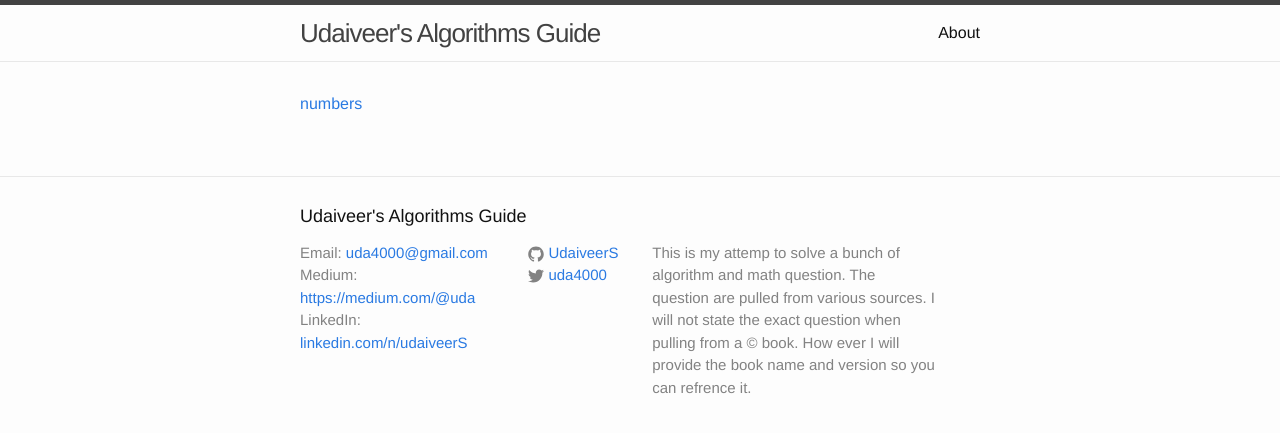
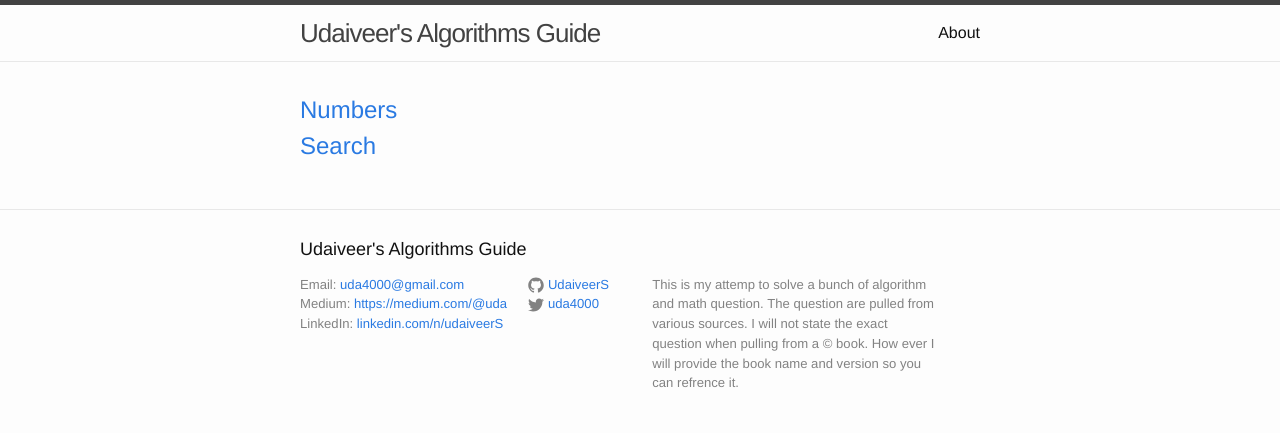
Before and after one commit to udaiveerS/Algorithms-Guide, a Jekyll site: the page built from index.html, in a window 1280 px wide. Shown: the top 433 px of the page. Built offline with Jekyll 4.4.1, drawn with Linux system fonts in a browser that asks for light colours.

Commit message:
added categories for problems

```diff
--- a/stylesheets/posts.css
+++ b/css/posts.css
@@ -2,6 +2,10 @@
     margin-bottom: 0px !important;
 }
 
-.small-font-link {
+.footer-col-wrapper {
   font-size: .82em !important;
 }
+
+.problem-category {
+	font-size: 1.5em;
+}
--- a/index.html
+++ b/index.html
@@ -5,20 +5,32 @@ layout: default
 <div class="home">
 
   <ul class="post-list">
+    <!-- Numbers category  -->
     <li >
-        <a href="#numbers" data-toggle="collapse"> numbers </a>
+        <a href="#numbers" class="problem-category" data-toggle="collapse"> Numbers </a>
     </li>
       <ul id="numbers" class="collapse">
-      {% for post in site.posts %}
-        <li>
-          <!-- <span class="post-meta">{{ post.date | date: "%b %-d, %Y" }}</span> -->
-          <a href="{{ post.url | prepend: site.baseurl }}">{{ post.title }}</a>
-        </li>
+      {% for post in site.categories.numbers %}
+          <li>
+            <a href="{{ post.url | prepend: site.baseurl }}">{{ post.title }}</a>
+          </li>
       {% endfor %}
       </ul>
+
+    <!-- search category -->
+    <li >
+        <a href="#search" class="problem-category" data-toggle="collapse"> Search </a>
+    </li>
+      <ul id="search" class="collapse">
+      {% for post in site.categories.search %}
+          <li>
+            <a href="{{ post.url | prepend: site.baseurl }}">{{ post.title }}</a>
+          </li>
+      {% endfor %}
+      </ul>
+
+    <!-- trees  -->
   </ul>
-
-
   <!-- <p class="rss-subscribe">subscribe <a href="{{ "/feed.xml" | prepend: site.baseurl }}">via RSS</a></p> -->
 
 </div>
```
Also changed, not shown: 3 other files.
